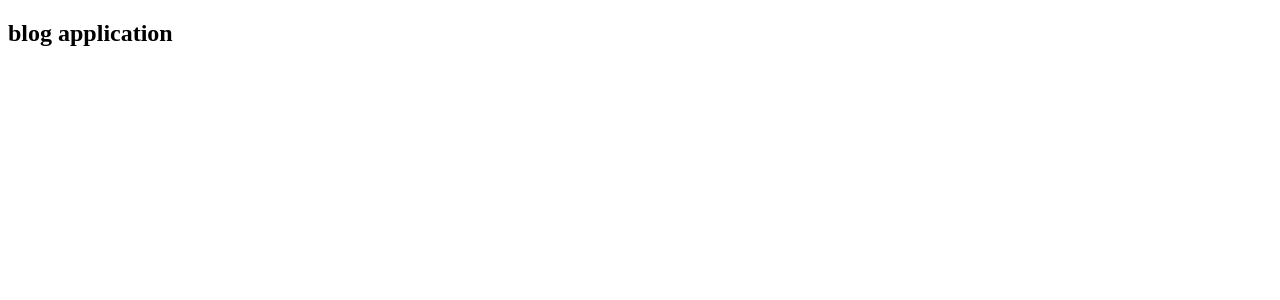
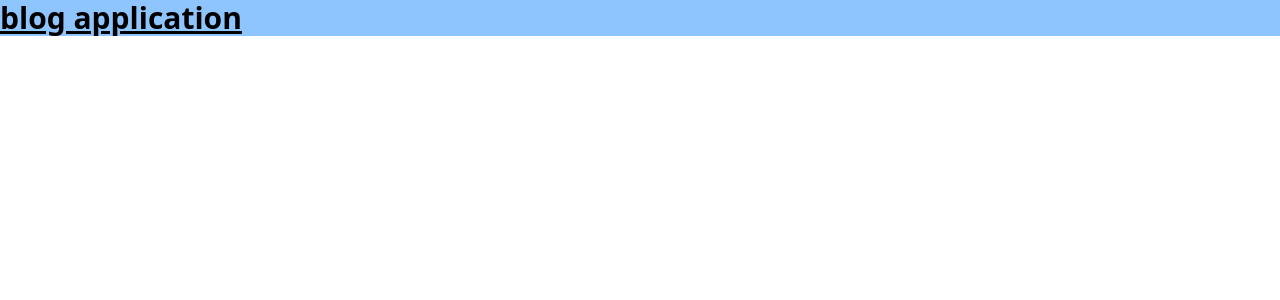
Before and after one commit to emonmahdi/blog-application, a Next.js app in the folder blog-frontend/: page / in a window 1280 px wide. Shown: the top 300 px of the page. Built offline with nearby package versions, Linux system fonts and the light colour scheme.

Commit message:
install tailwind in frontnend

```diff
--- /dev/null
+++ b/blog-frontend/postcss.config.mjs
@@ -0,0 +1,6 @@
+const config = {
+  plugins: {
+    "@tailwindcss/postcss": {},
+  },
+};
+export default config;
--- a/blog-frontend/src/app/globals.css
+++ b/blog-frontend/src/app/globals.css
@@ -0,0 +1 @@
+@import "tailwindcss";
--- a/blog-frontend/src/app/page.tsx
+++ b/blog-frontend/src/app/page.tsx
@@ -3,8 +3,10 @@
 
 export default function Home() {
   return (
-     <div>
-      <h2>blog application</h2>
-     </div>
+    <div>
+      <h2 className="text-3xl font-bold underline bg-blue-300">
+        blog application
+      </h2>
+    </div>
   );
 }
```
Also changed, not shown: blog-frontend/package.json (+6 -3 lines), 1 other file (tests, documents, lock files or other folders).
